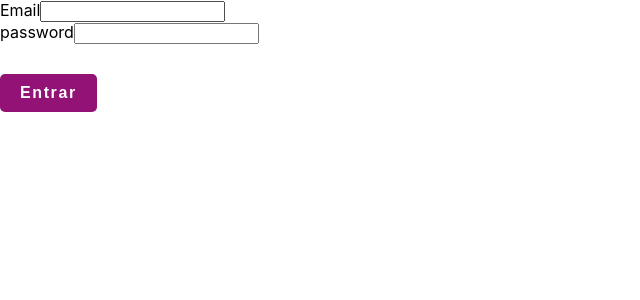
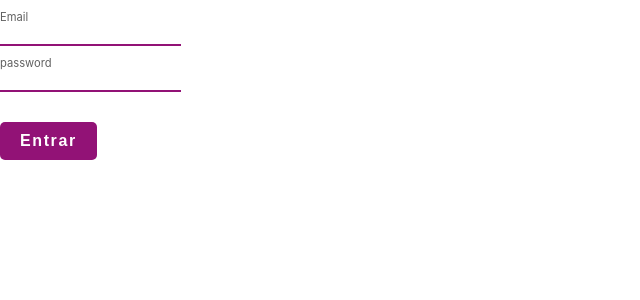
Before and after one commit to LaizaBertelli/ebytr-front, a React (Create React App) app: page / in a window 1280 px wide. Shown: the top 300 px of the page, without its empty margins (0-640 px from the left). Built offline with nearby package versions, Linux system fonts and the light colour scheme.

Commit message:
feat: implements basic input styles

```diff
--- a/src/Components/Input.jsx
+++ b/src/Components/Input.jsx
@@ -1,13 +1,14 @@
 import React from 'react';
 import PropTypes from 'prop-types';
+import '../Styles/Components/Input.css';
 
 function Input({
   id, type, name, value, label,
 }) {
   return (
     <div>
-      <label htmlFor={id}>{label}</label>
-      <input type={type} id={id} name={name} value={value} />
+      <label className="label" htmlFor={id}>{label}</label>
+      <input className="input" type={type} id={id} name={name} value={value} />
     </div>
   );
 }
--- /dev/null
+++ b/src/Styles/Components/Input.css
@@ -0,0 +1,13 @@
+/* stylelint-disable declaration-property-value-blacklist */
+
+.input {
+  border: none;
+  border-bottom: 2px solid rgb(146, 18, 118);
+}
+
+.label {
+  display: block;
+  color: rgb(97, 97, 97);
+  font-size: .7em;
+  margin-top: 10px;
+}
```
